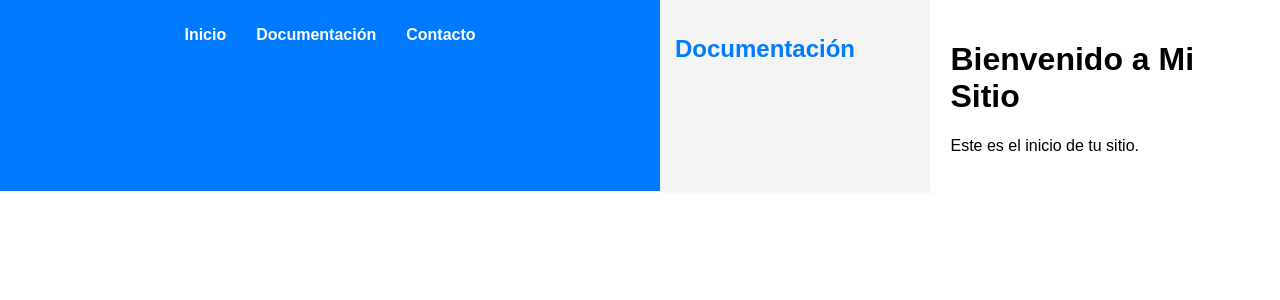
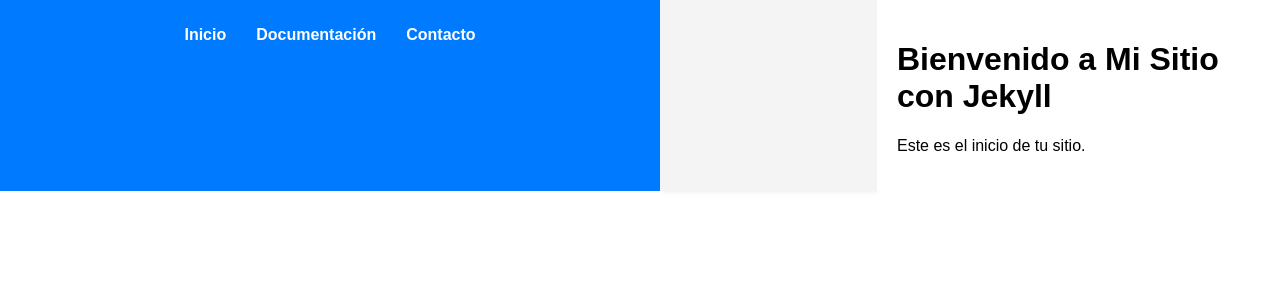
Before and after one commit to hugocasildo/testing-ghp, a Jekyll site: the page built from index.md, in a window 1280 px wide. Shown: the top 300 px of the page. Built offline with Jekyll 4.4.1, drawn with Linux system fonts in a browser that asks for light colours; part of the change alters nothing that is shown.

Commit message:
updating files

```diff
--- a/_config.yml
+++ b/_config.yml
@@ -1,9 +1,7 @@
 title: Mi Sitio con Jekyll
-description: Sitio con navegación lateral dinámica
-baseurl: "" # Deja vacío si no usas un subdirectorio
-url: "https://hugocasildo.github.io"
-markdown: kramdown
-
+description: Documentación dinámica
+baseurl: "/hugocasildo" # Nombre exacto de tu repositorio
+url: "https://hugocasildo.github.io" # Reemplaza <TU_USUARIO> con tu usuario
 collections:
   docs:
     output: true
--- a/_includes/sidebar.html
+++ b/_includes/sidebar.html
@@ -1,5 +1,3 @@
-<div class="sidebar-menu">
-  <h2>Documentación</h2>
 <ul>
   {% assign grouped_docs = site.docs | group_by: "dir" %}
   {% for group in grouped_docs %}
@@ -15,4 +13,3 @@
   </li>
   {% endfor %}
 </ul>
-</div>
--- a/index.md
+++ b/index.md
@@ -3,6 +3,6 @@ title: Inicio
 layout: default
 ---
 
-# Bienvenido a Mi Sitio
+# Bienvenido a Mi Sitio con Jekyll
 
 Este es el inicio de tu sitio.
```
Lines whose indentation alone changed are shown as unchanged.
